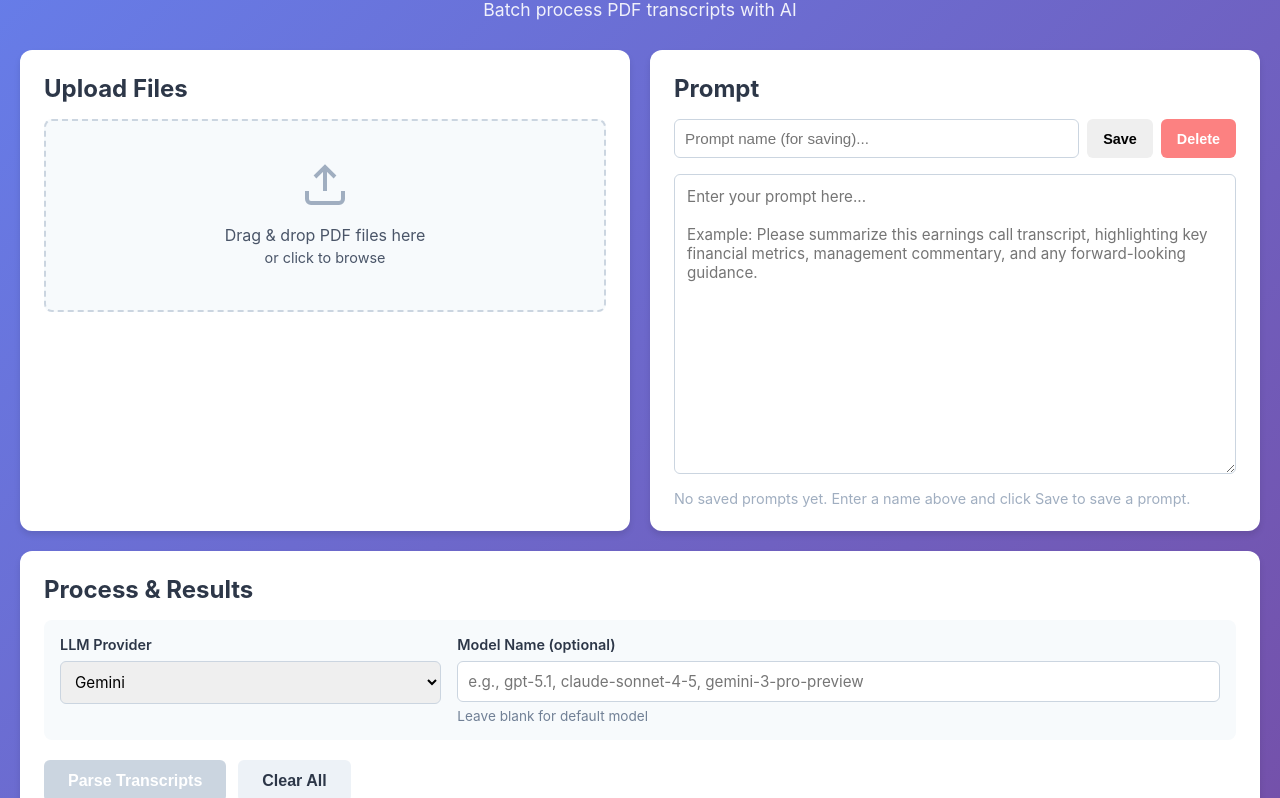
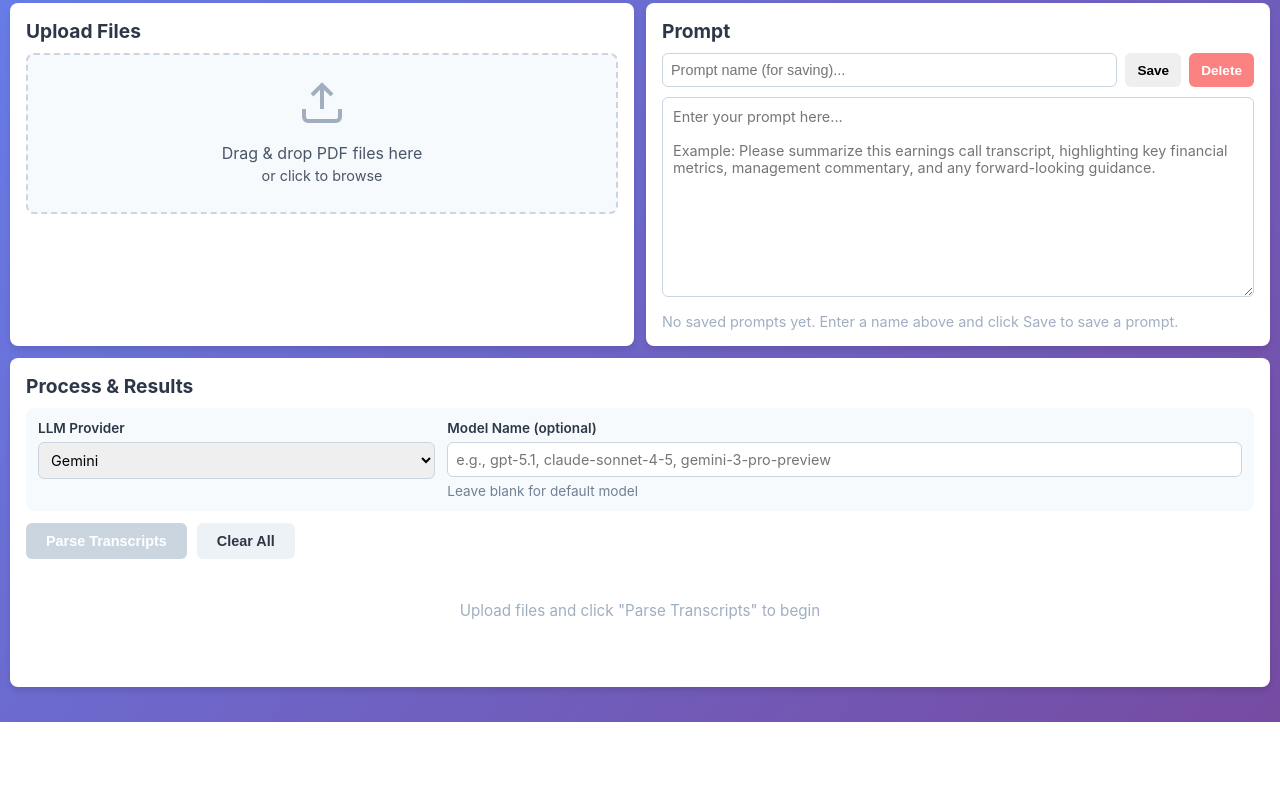
Before and after one commit to jelee1191/Transcript-parser, a website: page index.html in a window 1280 px wide. Shown: the part 78-876 px from the top of the page. After the commit the page ends 800 px from the top, so only its background shows below. Drawn offline with nearby package versions, Linux system fonts and the light colour scheme; no server answers.

Commit message:
Make UI more compact to fit on one screen without scrolling
Comprehensive size reductions across all UI elements:

Header:
- H1: 2.5rem → 1.8rem
- Subtitle: 1.1rem → 0.9rem
- Margin-bottom: 30px → 15px

Panels:
- Padding: 24px → 16px
- H2: 1.5rem → 1.2rem, margin-bottom: 16px → 10px
- Border-radius: 12px → 8px

Grid & Spacing:
- Main grid gap: 20px → 12px
- Body padding: 20px → 10px
- Various margins reduced by ~30-40%

Upload Zone:
- Padding: 40px → 24px
- File list max-height: 300px → 200px
- File item padding: 12px → 8px

Prompt Panel:
- Textarea height: 300px → 200px
- Input padding: 10px → 8px
- Font sizes: 0.95rem → 0.9rem
- Prompt buttons: 8px 16px → 6px 12px

Results Panel:
- Model settings padding: 16px → 12px
- Control buttons: 12px 24px → 10px 20px
- Empty state padding: 60px 20px → 30px 10px
- Result items padding: 16px → 12px
- Preview max-height: 300px → 200px
- Results container min-height: 200px → 100px

Buttons:
- Default: 12px 24px → 10px 20px, font: 1rem → 0.9rem
- Small: 8px 16px → 6px 12px, font: 0.9rem → 0.85rem

Typography:
- Reduced most font sizes by 0.05-0.15rem
- Reduced line-heights and letter-spacing proportionally

Overall reduction: ~25-35% smaller UI footprint
Result: Entire app now fits on desktop screen without scrolling

```diff
--- a/styles.css
+++ b/styles.css
@@ -8,7 +8,7 @@ body {
     font-family: -apple-system, BlinkMacSystemFont, 'Segoe UI', Roboto, Oxygen, Ubuntu, Cantarell, sans-serif;
     background: linear-gradient(135deg, #667eea 0%, #764ba2 100%);
     min-height: 100vh;
-    padding: 20px;
+    padding: 10px;
 }
 
 .container {
@@ -18,7 +18,7 @@ body {
 
 header {
     color: white;
-    margin-bottom: 30px;
+    margin-bottom: 15px;
 }
 
 .header-content {
@@ -34,13 +34,13 @@ header {
 }
 
 header h1 {
-    font-size: 2.5rem;
-    margin-bottom: 8px;
+    font-size: 1.8rem;
+    margin-bottom: 4px;
     font-weight: 700;
 }
 
 .subtitle {
-    font-size: 1.1rem;
+    font-size: 0.9rem;
     opacity: 0.9;
 }
 
@@ -70,20 +70,20 @@ header h1 {
 .main-grid {
     display: grid;
     grid-template-columns: 1fr 1fr;
-    gap: 20px;
-    margin-bottom: 20px;
+    gap: 12px;
+    margin-bottom: 12px;
 }
 
 .panel {
     background: white;
-    border-radius: 12px;
-    padding: 24px;
+    border-radius: 8px;
+    padding: 16px;
     box-shadow: 0 4px 6px rgba(0, 0, 0, 0.1);
 }
 
 .panel h2 {
-    font-size: 1.5rem;
-    margin-bottom: 16px;
+    font-size: 1.2rem;
+    margin-bottom: 10px;
     color: #2d3748;
 }
 
@@ -95,7 +95,7 @@ header h1 {
 .upload-zone {
     border: 2px dashed #cbd5e0;
     border-radius: 8px;
-    padding: 40px;
+    padding: 24px;
     text-align: center;
     cursor: pointer;
     transition: all 0.3s ease;
@@ -128,8 +128,8 @@ header h1 {
 }
 
 .file-list {
-    margin-top: 20px;
-    max-height: 300px;
+    margin-top: 12px;
+    max-height: 200px;
     overflow-y: auto;
 }
 
@@ -137,10 +137,10 @@ header h1 {
     display: flex;
     align-items: center;
     justify-content: space-between;
-    padding: 12px;
+    padding: 8px;
     background: #f7fafc;
     border-radius: 6px;
-    margin-bottom: 8px;
+    margin-bottom: 6px;
 }
 
 .file-name {
@@ -170,15 +170,15 @@ header h1 {
 .prompt-name-input {
     display: flex;
     gap: 8px;
-    margin-bottom: 16px;
+    margin-bottom: 10px;
 }
 
 .prompt-name-field {
     flex: 1;
-    padding: 10px;
+    padding: 8px;
     border: 1px solid #cbd5e0;
     border-radius: 6px;
-    font-size: 0.95rem;
+    font-size: 0.9rem;
     background: white;
 }
 
@@ -194,11 +194,11 @@ header h1 {
 
 .prompt-textarea {
     width: 100%;
-    height: 300px;
-    padding: 12px;
+    height: 200px;
+    padding: 10px;
     border: 1px solid #cbd5e0;
     border-radius: 6px;
-    font-size: 0.95rem;
+    font-size: 0.9rem;
     font-family: inherit;
     resize: vertical;
 }
@@ -216,11 +216,11 @@ header h1 {
 }
 
 .prompt-button {
-    padding: 8px 16px;
+    padding: 6px 12px;
     background: #edf2f7;
     border: 1px solid #cbd5e0;
     border-radius: 6px;
-    font-size: 0.9rem;
+    font-size: 0.85rem;
     cursor: pointer;
     transition: all 0.2s;
 }
@@ -244,9 +244,9 @@ header h1 {
 .model-settings {
     display: grid;
     grid-template-columns: 1fr 2fr;
-    gap: 16px;
-    margin-bottom: 20px;
-    padding: 16px;
+    gap: 12px;
+    margin-bottom: 12px;
+    padding: 12px;
     background: #f7fafc;
     border-radius: 8px;
 }
@@ -257,31 +257,31 @@ header h1 {
 }
 
 .model-setting-group label {
-    margin-bottom: 8px;
+    margin-bottom: 6px;
     font-weight: 600;
     color: #2d3748;
-    font-size: 0.9rem;
+    font-size: 0.85rem;
 }
 
 .control-buttons {
     display: flex;
-    gap: 12px;
-    margin-bottom: 24px;
+    gap: 10px;
+    margin-bottom: 12px;
 }
 
 .btn {
-    padding: 12px 24px;
+    padding: 10px 20px;
     border: none;
     border-radius: 6px;
-    font-size: 1rem;
+    font-size: 0.9rem;
     font-weight: 600;
     cursor: pointer;
     transition: all 0.2s;
 }
 
 .btn-small {
-    padding: 8px 16px;
-    font-size: 0.9rem;
+    padding: 6px 12px;
+    font-size: 0.85rem;
 }
 
 .btn-primary {
@@ -317,21 +317,21 @@ header h1 {
 }
 
 .results-container {
-    min-height: 200px;
+    min-height: 100px;
 }
 
 .empty-state {
     text-align: center;
     color: #a0aec0;
-    padding: 60px 20px;
-    font-size: 1.1rem;
+    padding: 30px 10px;
+    font-size: 0.95rem;
 }
 
 .result-item {
     background: #f7fafc;
     border-radius: 8px;
-    padding: 16px;
-    margin-bottom: 12px;
+    padding: 12px;
+    margin-bottom: 8px;
     border-left: 4px solid #cbd5e0;
 }
 
@@ -351,16 +351,17 @@ header h1 {
     display: flex;
     justify-content: space-between;
     align-items: center;
-    margin-bottom: 12px;
+    margin-bottom: 8px;
 }
 
 .result-filename {
     font-weight: 600;
     color: #2d3748;
+    font-size: 0.9rem;
 }
 
 .result-status {
-    font-size: 0.9rem;
+    font-size: 0.85rem;
     color: #718096;
 }
 
@@ -370,15 +371,15 @@ header h1 {
 }
 
 .result-preview {
-    margin-top: 12px;
-    padding: 12px;
+    margin-top: 8px;
+    padding: 10px;
     background: white;
     border-radius: 6px;
     white-space: pre-wrap;
-    max-height: 300px;
+    max-height: 200px;
     overflow-y: auto;
-    font-size: 0.9rem;
-    line-height: 1.6;
+    font-size: 0.85rem;
+    line-height: 1.5;
     color: #2d3748;
     display: none;
 }
@@ -508,10 +509,10 @@ header h1 {
 
 .form-control {
     width: 100%;
-    padding: 10px;
+    padding: 8px;
     border: 1px solid #cbd5e0;
     border-radius: 6px;
-    font-size: 0.95rem;
+    font-size: 0.9rem;
     font-family: inherit;
 }
 
```
